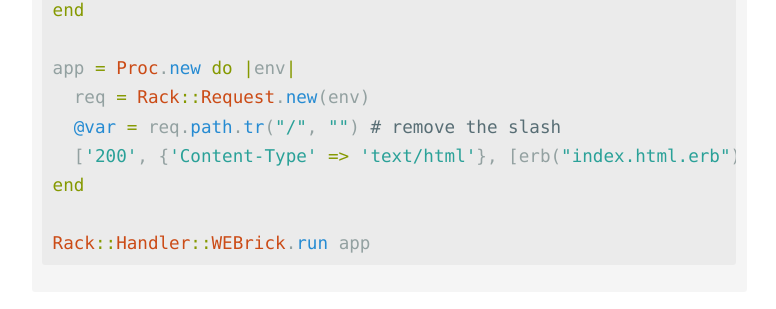
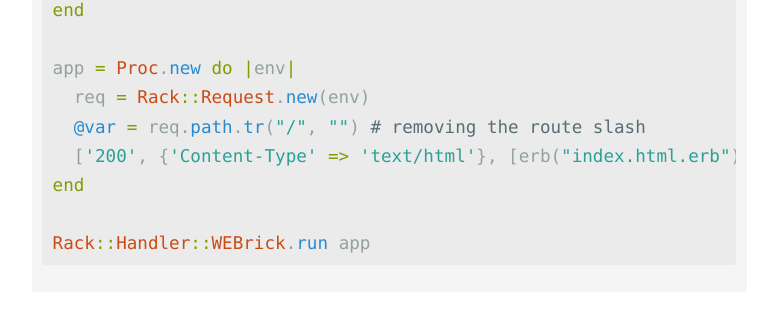
Before and after one commit to albertogg/albertogg.github.com, a Jekyll site: the page built from _posts/2014-11-30-rack-web-server-interface-basics.md, in a window 1280 px wide and 1400 px high, scrolled down 5740 px. Shown: the part 143-452 px from the top of the window, without its empty margins (251-1027 px from the left). Built offline with Jekyll 4.4.1, drawn with Linux system fonts in a browser that asks for light colours; nearby versions of some CDN libraries; Markdown is read by kramdown in place of the engine named in the settings; comment, search, counter and statistics services are not loaded; some of the changed text lies outside the part shown.

Commit message:
Explicit comment

````diff
--- a/_posts/2014-11-30-rack-web-server-interface-basics.md
+++ b/_posts/2014-11-30-rack-web-server-interface-basics.md
@@ -210,7 +210,7 @@
 
 app = Proc.new do |env|
   req = Rack::Request.new(env)
-  @var = req.path.tr("/", "") # remove the slash
+  @var = req.path.tr("/", "") # removing the route slash
   ['200', {'Content-Type' => 'text/html'}, [erb("index.html.erb")]]
 end
 
@@ -256,7 +256,7 @@
 
 run Proc.new { |env|
   req = Rack::Request.new(env)
-  @var = req.path.tr("/", "") # remove the slash
+  @var = req.path.tr("/", "") # removing the route slash
   ['200', {'Content-Type' => 'text/html'}, [erb("index.html.erb")]]
 }
 ```
````
